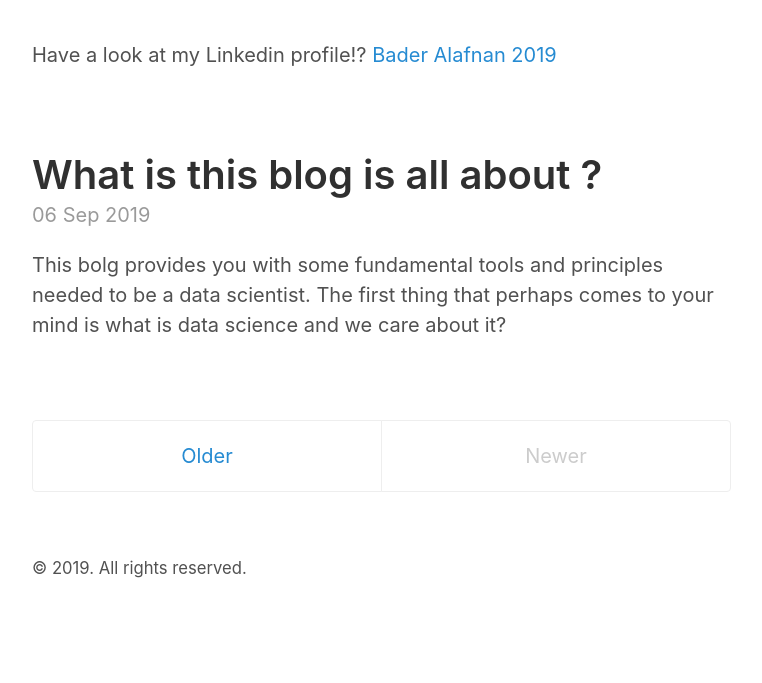
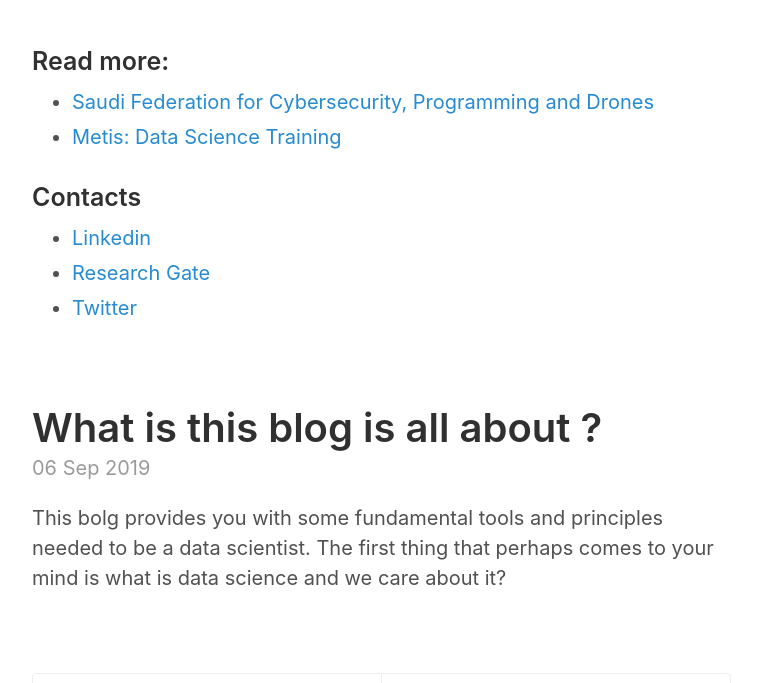
Before and after one commit to alafnan/alafnan.github.io, a Jekyll site: the page built from index.html, in a window 1280 px wide and 900 px high, scrolled down 7728 px, cut to the strip 217-900 px from the top of the window. Shown: the whole strip, without its empty margins (258-1020 px from the left). Built offline with Jekyll 4.4.1, drawn with Linux system fonts in a browser that asks for light colours; the list of posts is cut into pages by our own code; before the commit the page ends 8567 px from its top, so only the background shows below that.

Commit message:
Update 2019-09-7-project1.md

```diff
--- a/_posts/2019-09-7-project1.md
+++ b/_posts/2019-09-7-project1.md
@@ -176,6 +176,17 @@ var map = new google.maps.Map(document.getElementById("googleMap"),mapProp);
 <script src="https://maps.googleapis.com/maps/api/js?key=AIzaSyCKHCCDLG_CnNTFEPWhTFUryHcCfkapwyw&callback=myMap"></script>
 </div>
 
-Have a look at my Linkedin profile!? <a href="https://www.linkedin.com/in/bader-alafnan-353480122/">Bader Alafnan 2019</a>
+
+### Read more:
+
+* [Saudi Federation for Cybersecurity, Programming and Drones](https://safcsp.org.sa/en.html)
+* [Metis: Data Science Training](https://www.thisismetis.com/)
+
+### Contacts
+
+* [Linkedin](https://www.linkedin.com/in/bader-alafnan-353480122/)
+* [Research Gate](https://www.researchgate.net/profile/Bader_Alafnan)
+* [Twitter](https://twitter.com/BaderAlafnan1)
+
 
 [^fn-sample_footnote]: Handy! Now click the return link to go back.
```
